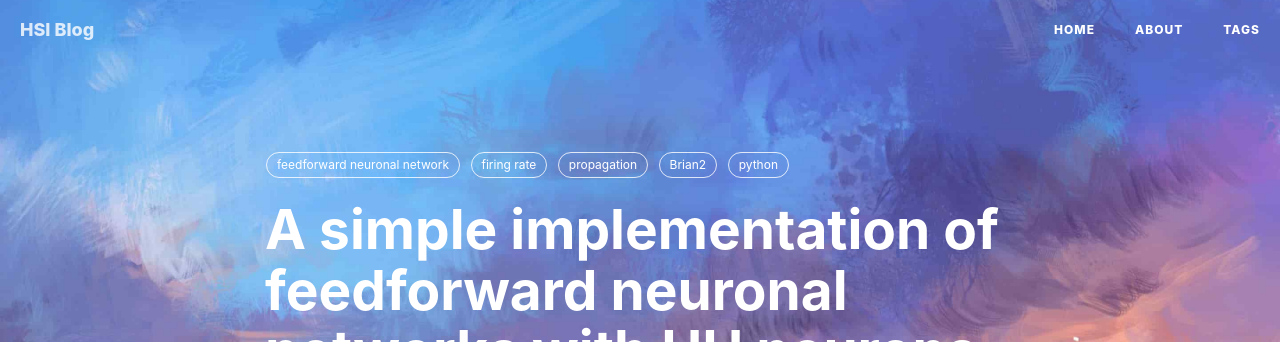
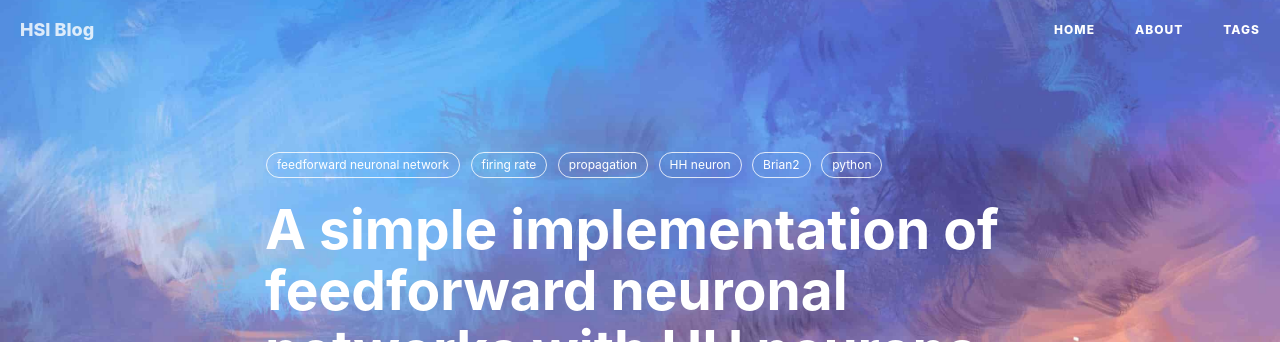
Before and after one commit to HaoWillSi/HaoWillSi.github.io, a Jekyll site: the page built from _posts/2019-03-25-A simple implementation of feedforward neuronal networks with HH neurons in Brian2.md, in a window 1280 px wide and 900 px high. Shown: the top 342 px of the window. Built offline with Jekyll 4.4.1, drawn with Linux system fonts in a browser that asks for light colours; nearby versions of some CDN libraries; comment, search, counter and statistics services are not loaded.

Commit message:
Update 2019-03-25-A simple implementation of feedforward neuronal networks with HH neurons in Brian2.md

```diff
--- a/_posts/2019-03-25-A simple implementation of feedforward neuronal networks with HH neurons in Brian2.md
+++ b/_posts/2019-03-25-A simple implementation of feedforward neuronal networks with HH neurons in Brian2.md
@@ -10,6 +10,7 @@ tags:
     - feedforward neuronal network
     - firing rate
     - propagation
+    - HH neuron
     - Brian2
     - python
 ---
```
